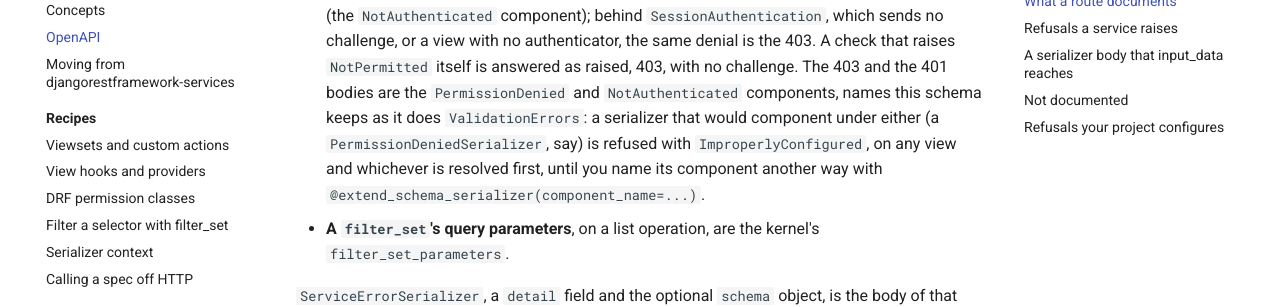
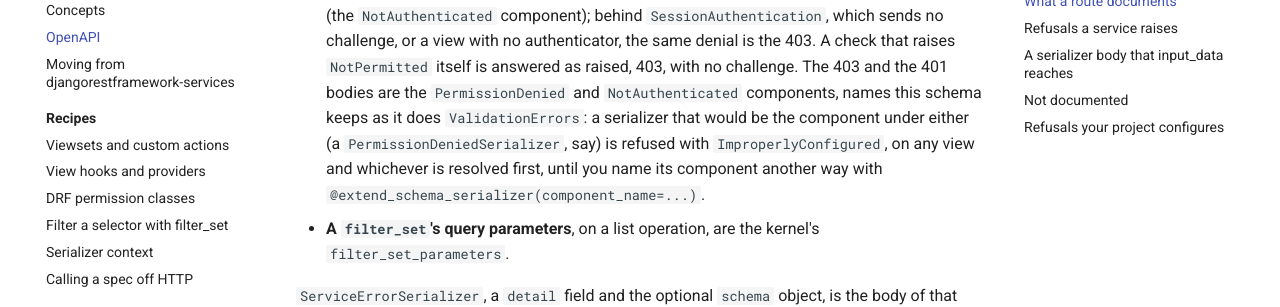
Before and after one commit to Artui/django-spec-rest, an MkDocs documentation site: the page built from docs/openapi.md, in a window 1280 px wide and 900 px high, scrolled down 2760 px. Shown: the part 152-459 px from the top of the window. Built offline with MkDocs 1.6.1 and Material for MkDocs 9.7.7, drawn with Linux system fonts in a browser that asks for light colours; comment, search, counter and statistics services are not loaded.

Commit message:
Describe the anonymous caller's 401 as a check's denial throughout
The test module and its comments said a check refusing a caller nobody
authenticated gets the 401; the rule is a check answering False, while one
raising NotPermitted itself is answered 403. Reflow the docstrings and the
OpenAPI guide's 401 bullet the 0.5.0 edits left over-long.

Co-Authored-By: Claude Opus 5.5 <noreply@anthropic.com>

```diff
--- a/docs/openapi.md
+++ b/docs/openapi.md
@@ -131,16 +131,16 @@ call `enable_openapi()` again after the reload.
   sends a `WWW-Authenticate` challenge, such as DRF's `BasicAuthentication` or
   `TokenAuthentication`. Any of those checks denying (answering `False` to) a
   caller nobody authenticated, a kernel `PermissionCheck` or a
-  `DRFPermissionCheck` alike, is answered 401 there, under `detail` (the `NotAuthenticated` component); behind
-  `SessionAuthentication`, which sends no challenge, or a view with no
-  authenticator, the same denial is the 403. A check that raises
-  `NotPermitted` itself is answered as raised, 403, with no challenge. The 403 and the 401
-  bodies are the `PermissionDenied` and `NotAuthenticated` components, names
-  this schema keeps as it does `ValidationErrors`: a serializer that would
-  component under either (a `PermissionDeniedSerializer`, say) is refused with
-  `ImproperlyConfigured`, on any view and whichever is resolved first, until
-  you name its component another way with
-  `@extend_schema_serializer(component_name=...)`.
+  `DRFPermissionCheck` alike, is answered 401 there, under `detail` (the
+  `NotAuthenticated` component); behind `SessionAuthentication`, which sends
+  no challenge, or a view with no authenticator, the same denial is the 403.
+  A check that raises `NotPermitted` itself is answered as raised, 403, with
+  no challenge. The 403 and the 401 bodies are the `PermissionDenied` and
+  `NotAuthenticated` components, names this schema keeps as it does
+  `ValidationErrors`: a serializer that would be the component under either (a
+  `PermissionDeniedSerializer`, say) is refused with `ImproperlyConfigured`,
+  on any view and whichever is resolved first, until you name its component
+  another way with `@extend_schema_serializer(component_name=...)`.
 - **A `filter_set`'s query parameters**, on a list operation, are the kernel's
   `filter_set_parameters`.
 
```
Also changed, not shown: CHANGELOG.md (+8 -0 lines), 3 other files.
